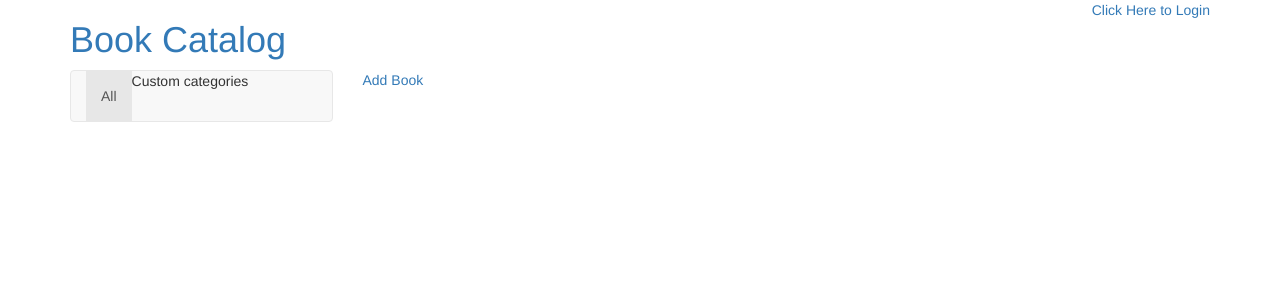
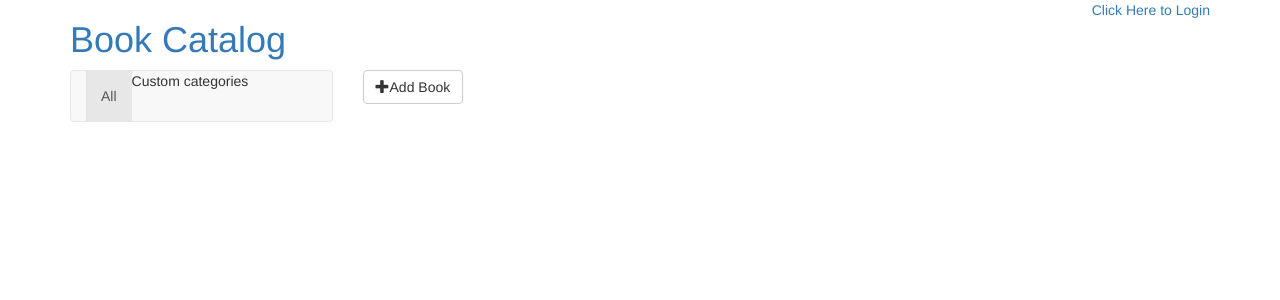
Before and after one commit to marzukt/catalog, a Flask app: page /books/ in a window 1280 px wide. Shown: the top 300 px of the page. Run offline with Flask 2, Linux system fonts and the light colour scheme; parts of the project's set-up code (start-up, migrations or seed data) failed here and were passed over; some libraries are stand-ins or nearby versions.

Commit message:
cleanup Books.html for bootstrap

```diff
--- a/templates/books.html
+++ b/templates/books.html
@@ -1,15 +1,43 @@
 {% extends "main.html" %}
 {% block content %}
-<a href="{{url_for('newBook', category_id = category_id)}}">Add Book</a>
+<!--flash any messages-->
+<div class = 'flash'>
+		      {% with messages = get_flashed_messages() %}
+      {% if messages %}
+
+        <ul>
+        {% for message in messages %}
+            <li> <strong> {{ message }} </strong> </li>
+        {% endfor %}
+        </ul>
+        {% endif %}
+    {% endwith %}
+</div>
+<div>
+        <a href="{{url_for('newBook', category_id = category_id)}}">
+            <button class="btn btn-default" id="new-book">
+                <span class="glyphicon glyphicon-plus" aria-hidden="true"></span>Add Book
+            </button>
+        </a>
+</div>
+<div class="row-fluid">
 	{% if books !=[] %}
 		{% for i in books %}
+        <div class="row">
+        <div class="col-md-3"
+            <img class="img-responsive" src={{i.cover}} alt="cover">
+        </div>
+        <div class="col-md-3">
+            <!--<label>-->
         <h2>{{i.name}}</h2>
 			<p>{{i.description}}</p>
-            <img src={{i.cover}} alt="cover">
             {% if user_id == i.user_id and user_id %}
                 <a href="{{url_for('editBook', book_id = i.id )}}">Edit Book</a>
                 <a href="{{url_for('deleteBook', book_id = i.id )}}">Delete Book</a>
             {% endif %}
+        </div>
+        </div>
 		{% endfor %}
 	{% endif %}
+</div>
 {% endblock %}
```
